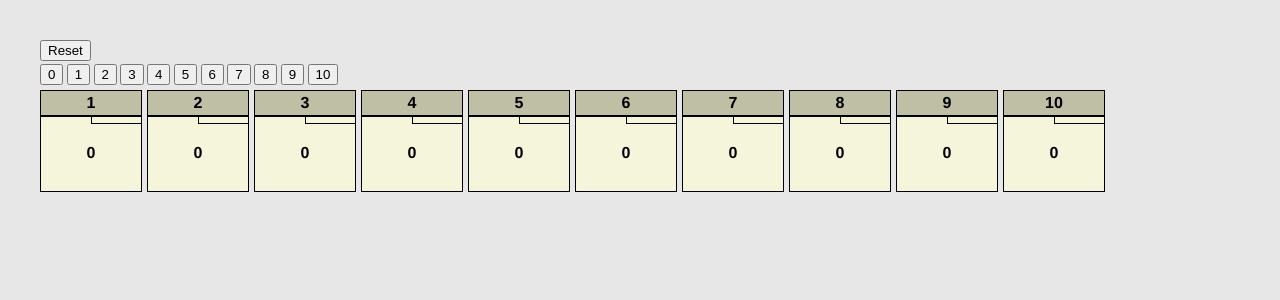
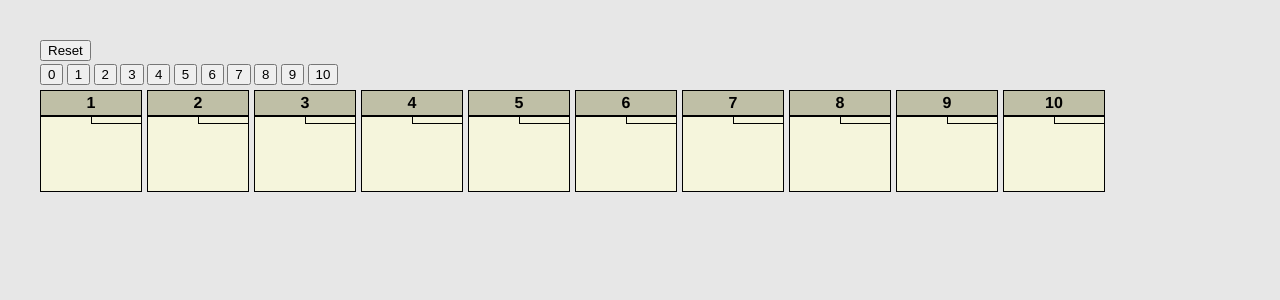
Before and after one commit to reruined/getaccept-bowling, a Vue app: page / in a window 1280 px wide. Shown: the top 300 px of the page. Built offline with nearby package versions, Linux system fonts and the light colour scheme.

Commit message:
Refactor score logic

```diff
--- a/src/App.vue
+++ b/src/App.vue
@@ -1,11 +1,20 @@
 <script setup lang="ts">
-import { type Roll, pinsRemaining } from './scoring'
+import { type Roll, pinsRemaining, FRAME_COUNT } from './scoring'
 import store from './store'
 import Frame from './components/Frame.vue'
 import { computed } from 'vue';
+import { FrameData } from './FrameData';
+import { splitIntoFrameData } from './scoring';
 
 const frames = computed(() => {
-  return store.getFrames()
+  const frames = splitIntoFrameData(store.rolls)
+
+  // make sure we always have FRAME_COUNT frames
+  for (let i = frames.length; i < FRAME_COUNT; i++) {
+    frames.push(new FrameData(i + 1))
+  }
+
+  return frames
 })
 
 const activeFrame = computed(() => {
--- a/src/FrameData.ts
+++ b/src/FrameData.ts
@@ -3,12 +3,12 @@ import { FRAME_COUNT, rollsInFrame, type Roll } from "./scoring"
 export class FrameData {
   readonly id: number
   rolls: Roll[]
-  sum: number
+  sum: number | null
 
   constructor(id: number) {
     this.id = id
     this.rolls = []
-    this.sum = 0
+    this.sum = null
   }
 
   isComplete(): boolean {
--- a/src/Scoring.ts
+++ b/src/Scoring.ts
@@ -1,3 +1,5 @@
+import { FrameData } from "./FrameData";
+
 type Roll = 0 | 1 | 2 | 3 | 4 | 5 | 6 | 7 | 8 | 9 | 10
 
 const STRIKE_VALUE = 10
@@ -22,18 +24,8 @@ function isSpare(rolls: Roll[]): boolean {
   return rolls.length >= 2 && rolls[0] < STRIKE_VALUE && (rolls[0] + rolls[1]) === SPARE_VALUE
 }
 
-function sum(acc: number, val: number) {
-  return acc + val
-}
-
-function getFrameStatus(rolls: Array<Roll>) {
-  if (rolls.length === 0) return FrameStatus.Empty
-  if (rolls[0] === STRIKE_VALUE) return FrameStatus.Strike
-  if (rolls.reduce(sum, 0) === STRIKE_VALUE) return FrameStatus.Spare
-  if (rolls.length === 1) return FrameStatus.InProgress
-  if (rolls.length === 2) return FrameStatus.Regular
-
-  return FrameStatus.Invalid
+function sum(acc: number, roll: Roll): number {
+  return acc + roll
 }
 
 function rollsInFrame(rolls: Roll[], isLastFrame: boolean = false) {
@@ -61,6 +53,33 @@ function pinsRemaining(rolls: Roll[], isLastFrame: boolean = false): number {
   return MAX_PINS - rolls[0]
 }
 
+function calculateScore(rolls: Roll[], isLastFrame: boolean = false): number | null {
+  const rollsRequired = rollsRequiredForScore(rolls)
+  if (rolls.length < rollsRequired) return null
+
+  return rolls.slice(0, rollsRequired).reduce(sum, 0)
+}
+
+function splitIntoFrameData(rolls: Roll[]): FrameData[] {
+  return rolls.reduce((frames, roll, rollIndex) => {
+    let frame = frames.at(-1)!
+    if (frame.isComplete()) {
+      frames.push(new FrameData(frame.id + 1))
+      frame = frames.at(-1)!
+    }
+
+    // the strange index arithmetic makes sure that the frame's existing rolls are included in the calculation
+    frame.sum = calculateScore(rolls.slice(rollIndex - frame.rolls.length), frame.isLastFrame())
+    frame.rolls.push(roll)
+    if (frame.sum !== null) {
+      const prevFrame = frames.at(-2)
+      if (prevFrame && prevFrame.sum !== null) frame.sum += prevFrame.sum
+    }
+
+    return frames
+  }, [new FrameData(1)])
+}
+
 export {
   type Roll,
 
@@ -73,5 +92,7 @@ export {
   isSpare,
   rollsInFrame,
   rollsRequiredForScore,
-  pinsRemaining
+  pinsRemaining,
+  splitIntoFrameData,
+  calculateScore
 }
--- a/src/components/Frame.vue
+++ b/src/components/Frame.vue
@@ -4,7 +4,7 @@ import type { Roll } from '@/scoring';
 const props = defineProps<{
   index: number,
   rolls?: Roll[],
-  sum?: number
+  sum: number | null
 }>()
 
 function toScoreChar(roll: Roll) {
--- a/src/store.ts
+++ b/src/store.ts
@@ -1,6 +1,5 @@
 import { reactive } from 'vue'
-import { FrameData } from './FrameData'
-import { FRAME_COUNT, STRIKE_VALUE, type Roll } from './scoring'
+import { FRAME_COUNT, type Roll, splitIntoFrameData } from './scoring'
 
 const rolls1 = [
   2, 2,
@@ -86,7 +85,7 @@ export default reactive({
   rolls: [] as Roll[],
 
   isFull(): boolean {
-    const frames = this.getFrames()
+    const frames = splitIntoFrameData(this.rolls)
     return frames.length === FRAME_COUNT && frames.at(-1)!.isComplete()
   },
 
@@ -101,6 +100,7 @@ export default reactive({
     this.rolls.length = 0
   },
 
+  /*
   getFrames(): FrameData[] {
     const frames = this.rolls.reduce((frames, roll, rollIndex) => {
       let frame = frames.at(-1)!
@@ -131,6 +131,7 @@ export default reactive({
 
     return frames
   }
+  */
 
   /*
   getFrames(): FrameData[] {
```
Also changed, not shown: 1 other file (tests, documents, lock files or other folders).
